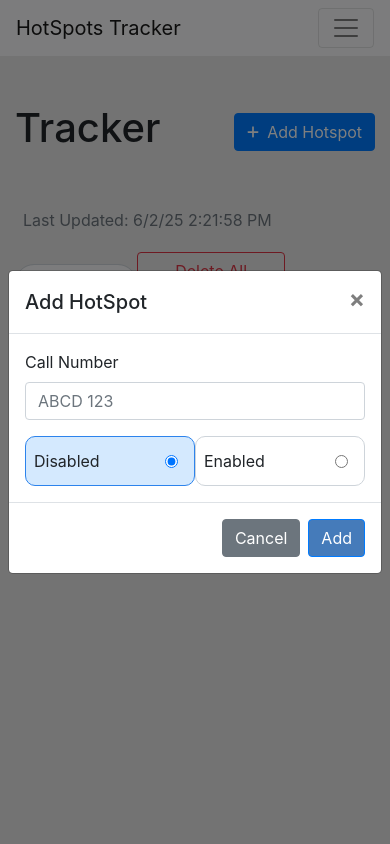
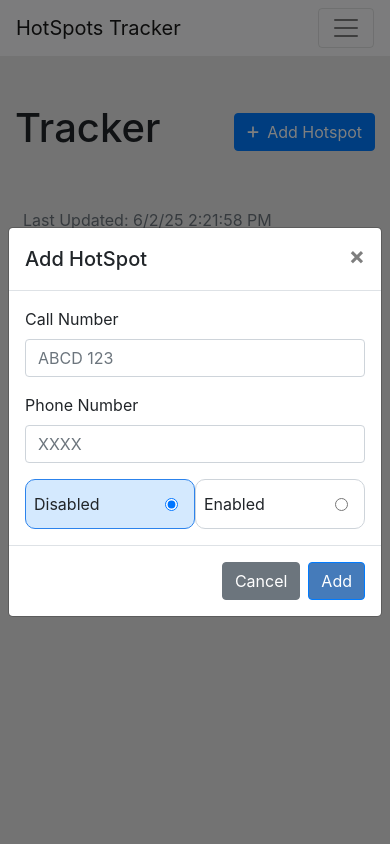
Before and after one commit to ckim-dot/hotspot_tracker, a Flask app: page / in a window 390 px wide, after a click on "Add Hotspot". Run offline with Flask 3, Linux system fonts and the light colour scheme; data comes from the database, SQL or seed files in the repository; some libraries are stand-ins or nearby versions.

Commit message:
Add phone number field.

```diff
--- a/app.py
+++ b/app.py
@@ -31,9 +31,9 @@ def update_status(to_disable, to_enable):
     conn = get_db_connection()
     for disable in to_disable:
         # prevent adding the same hotspot
-        hotspot = conn.execute('SELECT * FROM hotspots WHERE call_number = ?', (disable,)).fetchone()
+        hotspot = conn.execute('SELECT * FROM hotspots WHERE call_number = ?', (disable[0],)).fetchone()
         if hotspot is None:
-            conn.execute('INSERT INTO hotspots (call_number, is_disabled) VALUES (?, ?)', (disable, True))
+            conn.execute('INSERT INTO hotspots (call_number, phone_number, is_disabled) VALUES (?, ?, ?)', (disable[0], disable[1], True))
             conn.commit()
     for enable in to_enable:
         conn.execute('UPDATE hotspots SET is_disabled = ?' 'WHERE call_number = ?', (False, enable['call_number']))
@@ -71,7 +71,12 @@ def get_actions(file):
             if type(name) == str and name[:7] == "HOTSPOT":
                 due_date = row['DueDate']
                 now = datetime.datetime.now()
-
+                phone = ""
+                # gets phone number
+                note = row['NonPublicNote'].split()
+                for i in range(0, len(note)):
+                    if note[i][:5] == 'Phone':
+                        phone = note[i+1][-4:]
                 # if it does not already exist as an entry and ignore CPL and MMC
                 if (name[8:11] != "CPL" and name[8:11] != "MML"):
 
@@ -81,10 +86,11 @@ def get_actions(file):
                     if now - due_date > timedelta(days=1):
                         # if not in database it will add to table and list of spots to disable
                         # it is entered at enabled
+
                         if not exists_in_db(name[8:]):
                             conn = get_db_connection()
                             # hotspot = conn.execute('INSERT INTO hotspots (call_number, is_disabled)', (name[8:], False))
-                            to_disable.append(name[8:])
+                            to_disable.append([name[8:], phone])
                             conn.close()
                     else:
                         grace.append(name[8:])
@@ -209,8 +215,9 @@ def create():
     if request.method == "POST":
         call_number = request.form['name']
         is_disabled = 'disable' == request.form['disabled']
+        phone = request.form['phone'] if request.form['phone'] != "" else ""
         conn = get_db_connection()
-        conn.execute('INSERT INTO hotspots (call_number, is_disabled) VALUES (?, ?)', (call_number, is_disabled))
+        conn.execute('INSERT INTO hotspots (call_number, phone_number, is_disabled) VALUES (?, ?, ?)', (call_number, phone, is_disabled))
         conn.commit()
         conn.close()
         set_timestamp()
@@ -224,8 +231,9 @@ def edit(id):
     if request.method == "POST":
         is_disabled = 'disable' == request.form['disabled']
         call_number = request.form['name']
+        phone = request.form['phone'] if request.form['phone'] != "" else ""
         conn = get_db_connection()
-        conn.execute('UPDATE hotspots SET call_number = ?, is_disabled = ?' 'WHERE id = ?', (call_number, is_disabled,id))
+        conn.execute('UPDATE hotspots SET call_number = ?, phone_number = ?, is_disabled = ?' 'WHERE id = ?', (call_number, phone, is_disabled,id))
         conn.commit()
         conn.close()
         set_timestamp()
--- a/init_db.py
+++ b/init_db.py
@@ -7,8 +7,8 @@ with open('schema.sql') as f:
 
 cur = connection.cursor()
 
-cur.execute("INSERT INTO hotspots (call_number, is_disabled) VALUES (?,?)", ('ECPL 56B', False))
-cur.execute("INSERT INTO hotspots (call_number, is_disabled) VALUES (?,?)", ('ECPL 70', True))
+cur.execute("INSERT INTO hotspots (call_number, phone_number, is_disabled) VALUES (?,?,?)", ('ECPL 56B', '1234', False))
+cur.execute("INSERT INTO hotspots (call_number, phone_number, is_disabled) VALUES (?,?,?)", ('ECPL 70', '4321', True))
 
 connection.commit()
 connection.close()
--- a/schema.sql
+++ b/schema.sql
@@ -3,5 +3,6 @@ DROP TABLE IF EXISTS hotspots;
 CREATE TABLE hotspots (
     id INTEGER PRIMARY KEY AUTOINCREMENT,
     call_number TEXT not NULL,
-    is_disabled BOOLEAN not NULL
+    is_disabled BOOLEAN not NULL,
+    phone_number TEXT not NULL
 );
--- a/templates/index.html
+++ b/templates/index.html
@@ -77,7 +77,17 @@
                 required
               />
             </div>
-            <div class="">
+            <div class="form-group">
+              <label for="phone">Phone Number</label
+              ><input
+                name="phone"
+                type="text"
+                placeholder="XXXX"
+                maxlength="4"
+                class="form-control"
+              />
+            </div>
+            <div>
               <fieldset id="radios">
                 <div
                   class="d-flex flex-row justify-content-between w-100"
@@ -157,12 +167,21 @@
           <div
             class="h-100 d-flex flex-row p-3 justify-content-between align-items-center"
           >
-            <div style="font-size: 20px; padding-left: 10px">
+            <div class="d-flex w-25 flex-row align-items-center justify-content-between" style="font-size: 20px; padding-left: 10px">
               <a
                 href="{{ url_for('edit', id=hotspot['id'])}}"
                 style="color: {% if hotspot['is_disabled'] %}  white {% else %} #84e68a {% endif %};"
-                >{{hotspot['call_number']}}</a
-              >
+                >
+                <div class=" h-100">
+                  {{hotspot['call_number']}}
+                </div>
+              </a>
+              <div class="d-flex flex-row align-items-center justify-content-between w-25">
+                <div style="background-color:#a8a8a8; width:1px; height:32px"></div>
+                <span style="color: #d8d8d8; font-size: medium; font-style:italic">{{hotspot['phone_number']}}</span>
+
+              </div>
+
             </div>
             {% if hotspot['is_disabled'] %}
             <div
--- a/templates/upload.html
+++ b/templates/upload.html
@@ -63,7 +63,7 @@
         <div
           class="d-flex flex-row p-3 justify-content-between align-items-center"
         >
-          <div style="padding-left: 10px">{{hotspot}}</div>
+          <div style="padding-left: 10px">{{hotspot[0]}} ---- {{hotspot[1]}}</div>
         </div>
       </div>
     </div>
```
Also changed, not shown: templates/edit.html (+11 -0 lines).
